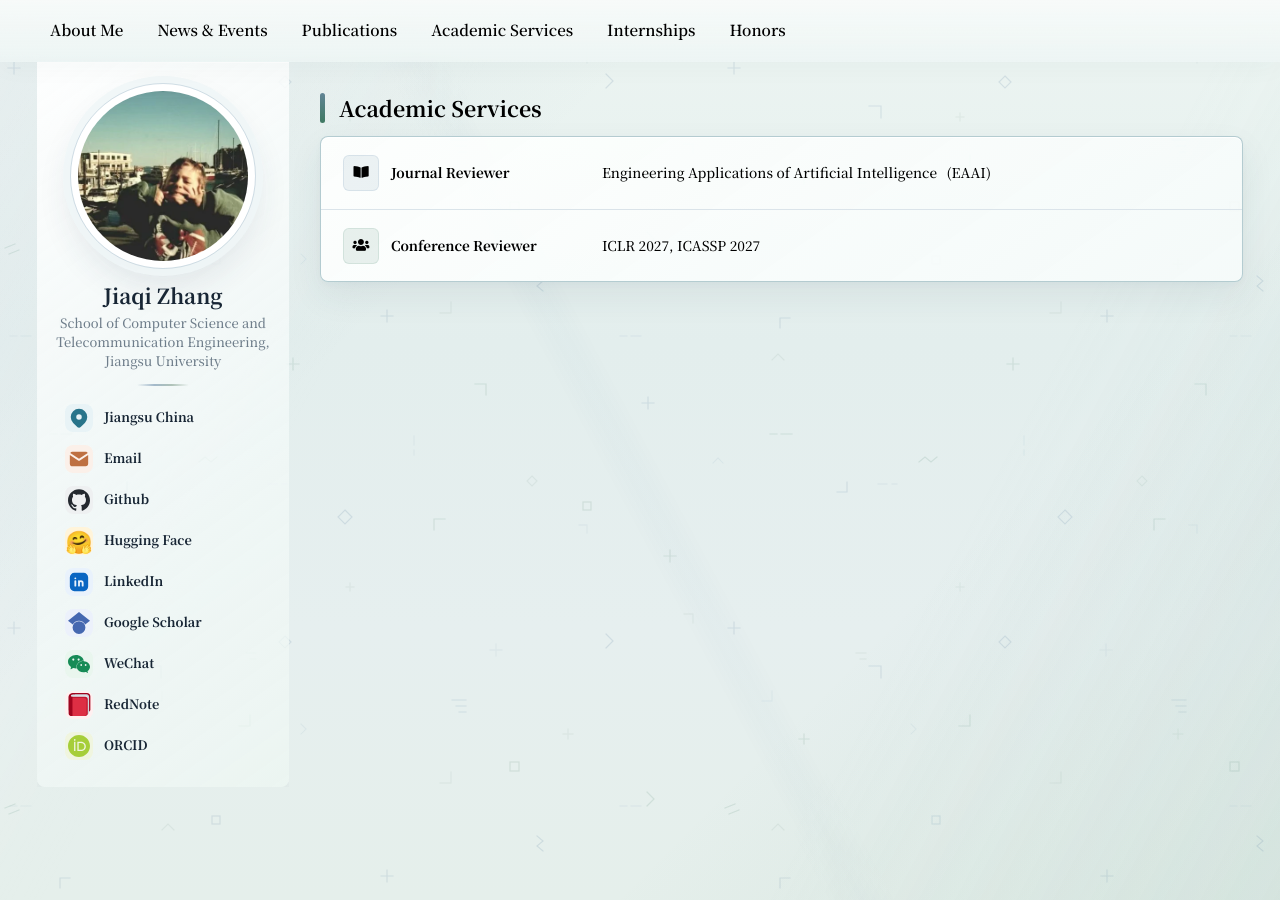
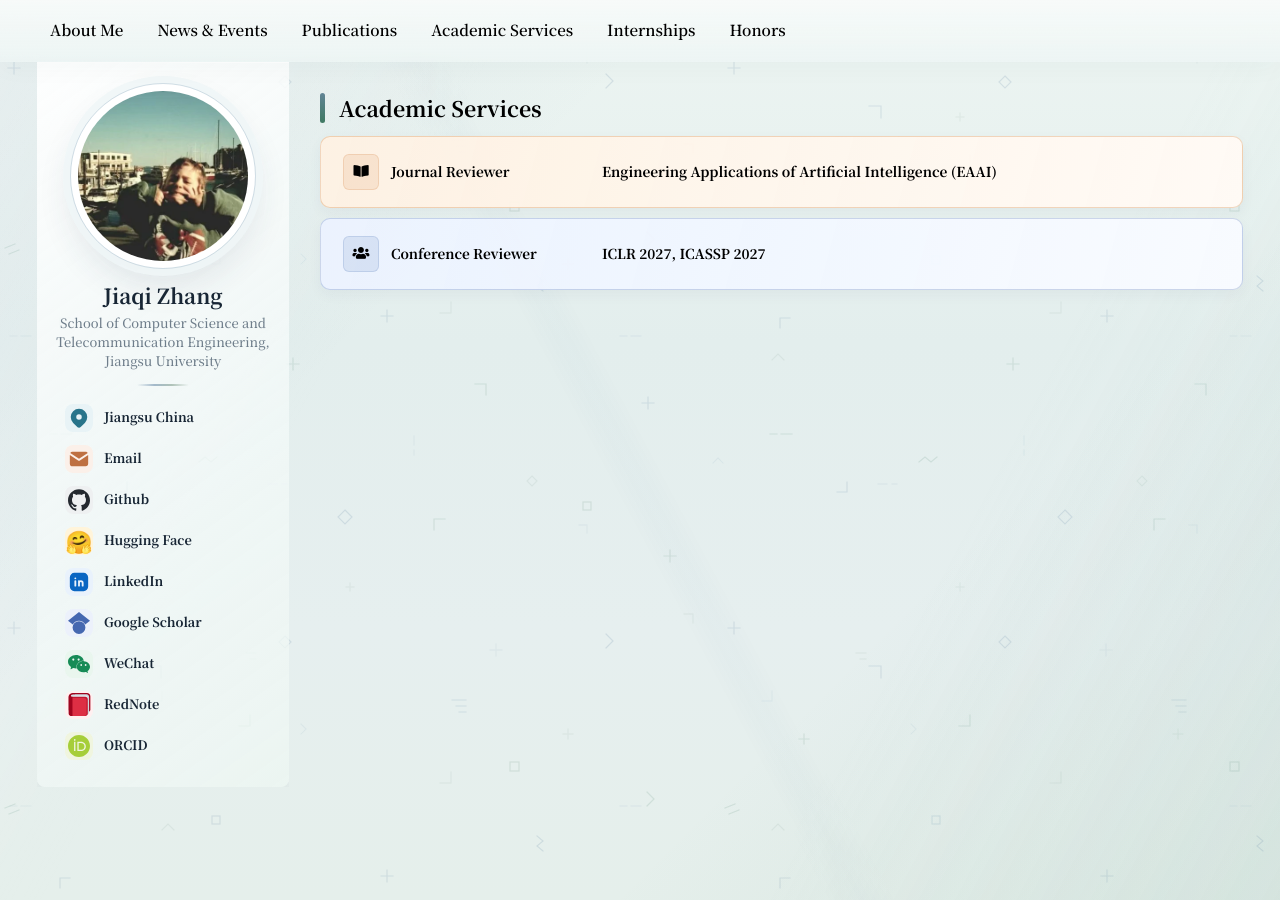
Before and after one commit to JiaqiZhang-Sengoku/JiaqiZhang-Sengoku.github.io, a Jekyll site: the page built from _pages/includes/services.md, in a window 1280 px wide. Built offline with Jekyll 4.4.1, drawn with Linux system fonts in a browser that asks for light colours; our own code applies the rules of GitHub Pages for plain Markdown files.

Commit message:
优化Academic Services配色与排版

```diff
--- a/_pages/includes/services.md
+++ b/_pages/includes/services.md
@@ -4,14 +4,14 @@
     <h2 class="section-heading__title" id="academic-services-title">Academic Services</h2>
   </div>
   <div class="academic-services-panel" role="list">
-    <div class="academic-service" role="listitem">
+    <div class="academic-service academic-service--journal" role="listitem">
       <div class="academic-service__type">
         <span class="academic-service__icon" aria-hidden="true"><i class="fas fa-book-open"></i></span>
         <strong>Journal Reviewer</strong>
       </div>
       <p>Engineering Applications of Artificial Intelligence <span class="academic-service__acronym">(EAAI)</span></p>
     </div>
-    <div class="academic-service" role="listitem">
+    <div class="academic-service academic-service--conference" role="listitem">
       <div class="academic-service__type">
         <span class="academic-service__icon" aria-hidden="true"><i class="fas fa-users"></i></span>
         <strong>Conference Reviewer</strong>
--- a/assets/css/main.scss
+++ b/assets/css/main.scss
@@ -1194,30 +1194,41 @@ body > #main > .sidebar.sticky {
 }
 
 .academic-services-panel {
+    display: grid;
+    gap: 10px;
     margin: -2px 0 26px;
-    overflow: hidden;
-    border: 1px solid var(--panel-border);
-    border-radius: var(--radius-card);
-    background: linear-gradient(145deg, var(--panel-surface), var(--panel-surface-soft));
-    box-shadow: var(--card-glow), var(--panel-shadow);
 }
 
 .academic-service {
+    position: relative;
     display: grid;
     grid-template-columns: minmax(210px, 0.38fr) minmax(0, 1fr);
     gap: 24px;
     align-items: center;
     min-height: 72px;
     padding: 16px 22px;
+    border: 1px solid rgba(130, 155, 169, 0.28);
+    border-radius: 10px;
+    box-shadow: 0 5px 14px rgba(42, 57, 88, 0.045);
     transition: background 0.18s ease;
 }
 
-.academic-service + .academic-service {
-    border-top: 1px solid rgba(216, 226, 233, 0.92);
-}
-
-.academic-service:hover {
-    background: rgba(240, 247, 247, 0.68);
+.academic-service--journal {
+    border-color: rgba(198, 95, 16, 0.24);
+    background: linear-gradient(105deg, rgba(255, 241, 226, 0.92), rgba(255, 250, 245, 0.98));
+}
+
+.academic-service--conference {
+    border-color: rgba(46, 84, 161, 0.22);
+    background: linear-gradient(105deg, rgba(235, 242, 255, 0.94), rgba(248, 251, 255, 0.98));
+}
+
+.academic-service--journal:hover {
+    background: linear-gradient(105deg, rgba(255, 235, 214, 0.98), rgba(255, 248, 240, 1));
+}
+
+.academic-service--conference:hover {
+    background: linear-gradient(105deg, rgba(226, 236, 255, 0.98), rgba(245, 249, 255, 1));
 }
 
 .academic-service__type {
@@ -1240,22 +1251,29 @@ body > #main > .sidebar.sticky {
     box-shadow: inset 0 0 0 1px rgba(75, 115, 152, 0.12);
 }
 
-.academic-service:nth-child(2) .academic-service__icon {
-    background: var(--accent-teal-soft);
-    color: var(--accent-teal);
-    box-shadow: inset 0 0 0 1px rgba(63, 121, 98, 0.12);
+.academic-service--journal .academic-service__icon {
+    background: rgba(198, 95, 16, 0.10);
+    color: rgb(198, 95, 16);
+    box-shadow: inset 0 0 0 1px rgba(198, 95, 16, 0.14);
+}
+
+.academic-service--conference .academic-service__icon {
+    background: rgba(46, 84, 161, 0.10);
+    color: rgb(46, 84, 161);
+    box-shadow: inset 0 0 0 1px rgba(46, 84, 161, 0.14);
 }
 
 .academic-service p {
     margin: 0;
     color: #000;
     font-size: 0.96rem;
+    font-weight: 700;
     line-height: 1.55;
 }
 
 .academic-service__acronym {
     display: inline-block;
-    margin-left: 6px;
+    margin-left: 0;
     color: #000;
     font-weight: 500;
 }
@@ -1282,7 +1300,7 @@ body > #main > .sidebar.sticky {
 .academic-services-panel .academic-service p,
 .academic-services-panel .academic-service__acronym,
 .academic-services-panel .academic-service__conference {
-    font-weight: 500 !important;
+    font-weight: 700 !important;
 }
 
 @media (max-width: 680px) {
```
